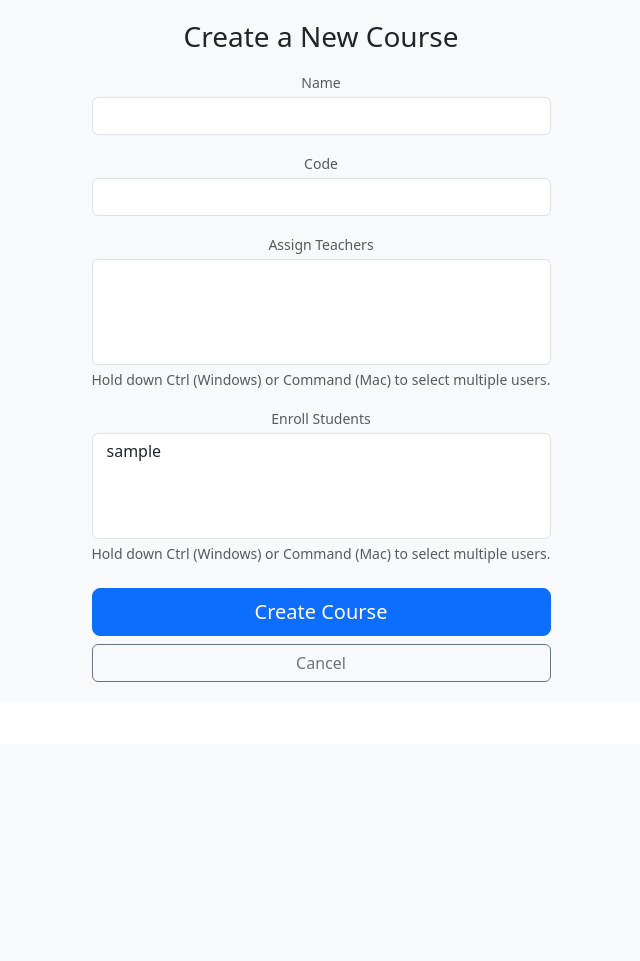
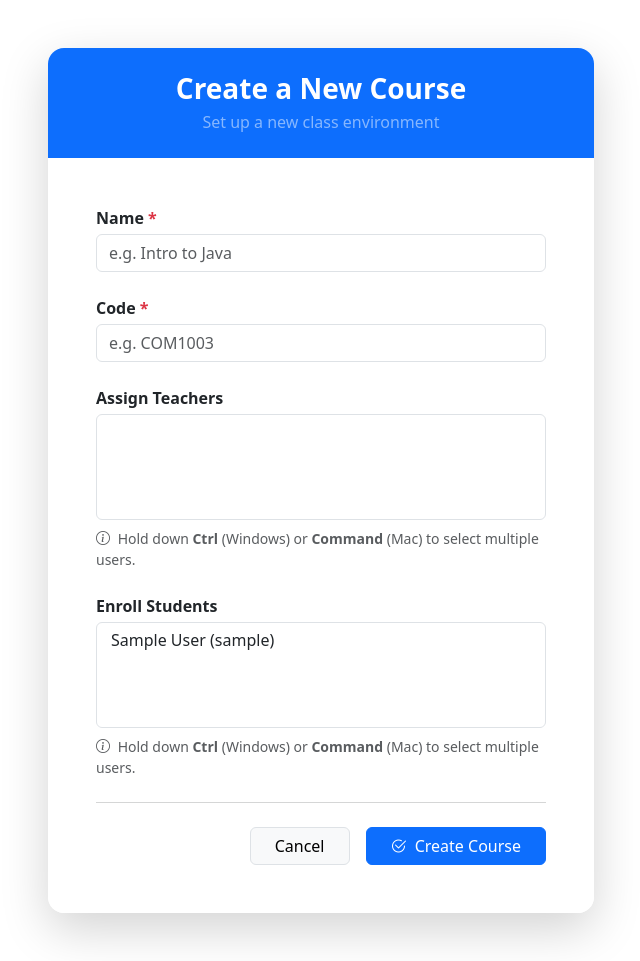
Before and after one commit to jLupu1/quiz-platform, a Django app: template courses/templates/manage/create_course.html in a window 1280 px wide. Shown: the part 56-1017 px from the top of the page, without its empty margins (319-959 px from the left). Before the commit the page ends 738 px from the top, so only its background shows below. Run offline with Django 5.2, Linux system fonts and the light colour scheme; the template is opened without the code that fills it: values that come from a table or form of the project are taken from there, others are empty; the visitor is signed in with stand-in values (Sample User, id 1); data comes from the database, SQL or seed files in the repository; some libraries are stand-ins or nearby versions.

Commit message:
user __str__ method, new create course form, updated search bar placement

```diff
--- a/courses/forms.py
+++ b/courses/forms.py
@@ -8,6 +8,17 @@ User = get_user_model()
 
 
 class CourseCreationForm(forms.ModelForm):
+    class Meta:
+        model = Course
+        fields = ['name', 'code', 'teachers', 'students']
+
+        widgets = {
+            'name': forms.TextInput(attrs={'class': 'form-control', 'placeholder': 'e.g. Intro to Java'}),
+            'code': forms.TextInput(attrs={'class': 'form-control', 'placeholder': 'e.g. COM1003'}),
+            'teachers': forms.SelectMultiple(attrs={'class': 'form-select'}),
+            'students': forms.SelectMultiple(attrs={'class': 'form-select'}),
+        }
+
     # 1. Create two UI fields that ONLY exist on this form, not in the database
     teachers = forms.ModelMultipleChoiceField(
         queryset=User.objects.filter(role=UserRole.TEACHER),
@@ -22,11 +33,6 @@ class CourseCreationForm(forms.ModelForm):
         required=False,
         label="Enroll Students"
     )
-
-    class Meta:
-        model = Course
-        # 2. Leave 'enrollment' OUT of this list so Django doesn't render a 3rd mixed box!
-        fields = ['name', 'code']
 
     def __init__(self, *args, **kwargs):
         super().__init__(*args, **kwargs)
--- a/courses/templates/courses/courses.html
+++ b/courses/templates/courses/courses.html
@@ -6,10 +6,6 @@
 <div class="container mt-5">
     <div class="d-flex justify-content-between align-items-center mb-4">
         <h2>My Enrolled Courses</h2>
-
-        {% if user.is_admin %}
-            <a href="{% url 'create_course' %}" class="btn btn-success">+ New Course</a>
-        {% endif %}
     </div>
 
     <div class="row row-cols-1 row-cols-md-2 row-cols-lg-3 g-4">
--- a/courses/templates/manage/create_course.html
+++ b/courses/templates/manage/create_course.html
@@ -1,35 +1,65 @@
-{%  extends 'base.html' %}
+{% extends 'base.html' %}
 {% load static %}
 
 {% block title %} Create Course {% endblock %}
-{% block extra_css %} <link rel="stylesheet" href="{% static 'users/auth.css' %}"> {% endblock %}
 
 {% block content %}
-<div class="signup-wrapper bg-light text-center">
-    <form method="POST">
+<div class="container py-5">
+    <div class="row justify-content-center">
+        <div class="col-md-8 col-lg-6">
+
+            <div class="card border-0 shadow-lg rounded-4 overflow-hidden">
+
+                <div class="card-header bg-primary text-white p-4 text-center border-0">
+{#                    <i class="bi bi-journal-plus display-4 mb-2 d-block"></i>#}
+                    <h2 class="h3 mb-0 fw-bold">Create a New Course</h2>
+                    <p class="text-white-50 mb-0 mt-1">Set up a new class environment</p>
+                </div>
+
+                <div class="card-body p-4 p-md-5 bg-white">
+                    <form method="POST" novalidate>
                         {% csrf_token %}
-        <h1 class="h3 mb-3 fw-normal">Create a New Course</h1>
-
 
                         {% for field in form %}
-            <div class="mb-3">
-                <label for="{{ field.id_for_label }}" class="form-label small text-muted mb-1">{{ field.label }}</label>
+                            <div class="mb-4 text-start">
+                                <label for="{{ field.id_for_label }}" class="form-label fw-bold text-dark mb-1">
+                                    {{ field.label }}
+                                    {% if field.field.required %}
+                                        <span class="text-danger">*</span>
+                                    {% endif %}
+                                </label>
 
                                 {{ field }}
 
                                 {% if field.name == 'teachers' or field.name == 'students' %}
-                    <div class="form-text small text-muted">Hold down Ctrl (Windows) or Command (Mac) to select multiple users.</div>
+                                    <div class="form-text small text-muted mt-2">
+                                        <i class="bi bi-info-circle me-1"></i>
+                                        Hold down <strong>Ctrl</strong> (Windows) or <strong>Command</strong> (Mac) to select multiple users.
+                                    </div>
                                 {% endif %}
 
                                 {% if field.errors %}
-                    <div class="text-danger small mt-1">{{ field.errors|striptags }}</div>
+                                    <div class="invalid-feedback d-block fw-medium mt-1">
+                                        <i class="bi bi-exclamation-triangle-fill me-1"></i> {{ field.errors|striptags }}
+                                    </div>
                                 {% endif %}
                             </div>
                         {% endfor %}
-        <div class="d-grid gap-2 mt-4">
-            <button type="submit" class="btn btn-primary btn-lg">Create Course</button>
-            <a href="{% url 'courses' %}" class="btn btn-outline-secondary">Cancel</a>
+
+                        <hr class="my-4 text-muted">
+
+                        <div class="d-flex gap-3 justify-content-end mt-4">
+                            <a href="{% url 'admin_course_list' %}" class="btn btn-light border px-4 rounded-2">Cancel</a>
+                            <button type="submit" class="btn btn-primary px-4 rounded-2 fw-medium">
+                                <i class="bi bi-check2-circle me-1"></i> Create Course
+                            </button>
                         </div>
+
                     </form>
                 </div>
-{%  endblock %}
+            </div>
+
+        </div>
+    </div>
+</div>
+{% endblock %}
--- a/users/models.py
+++ b/users/models.py
@@ -44,3 +44,6 @@ class User(AbstractUser):
     @property
     def is_staff_member(self):
         return self.role in [UserRole.TEACHER, UserRole.ADMIN]
+
+    def __str__(self):
+        return self.first_name + " " + self.last_name + " (" + self.username + ")"
```
Also changed, not shown: courses/templates/courses/admin_courses_list.html (+10 -11 lines). Lines whose indentation alone changed are shown as unchanged.
